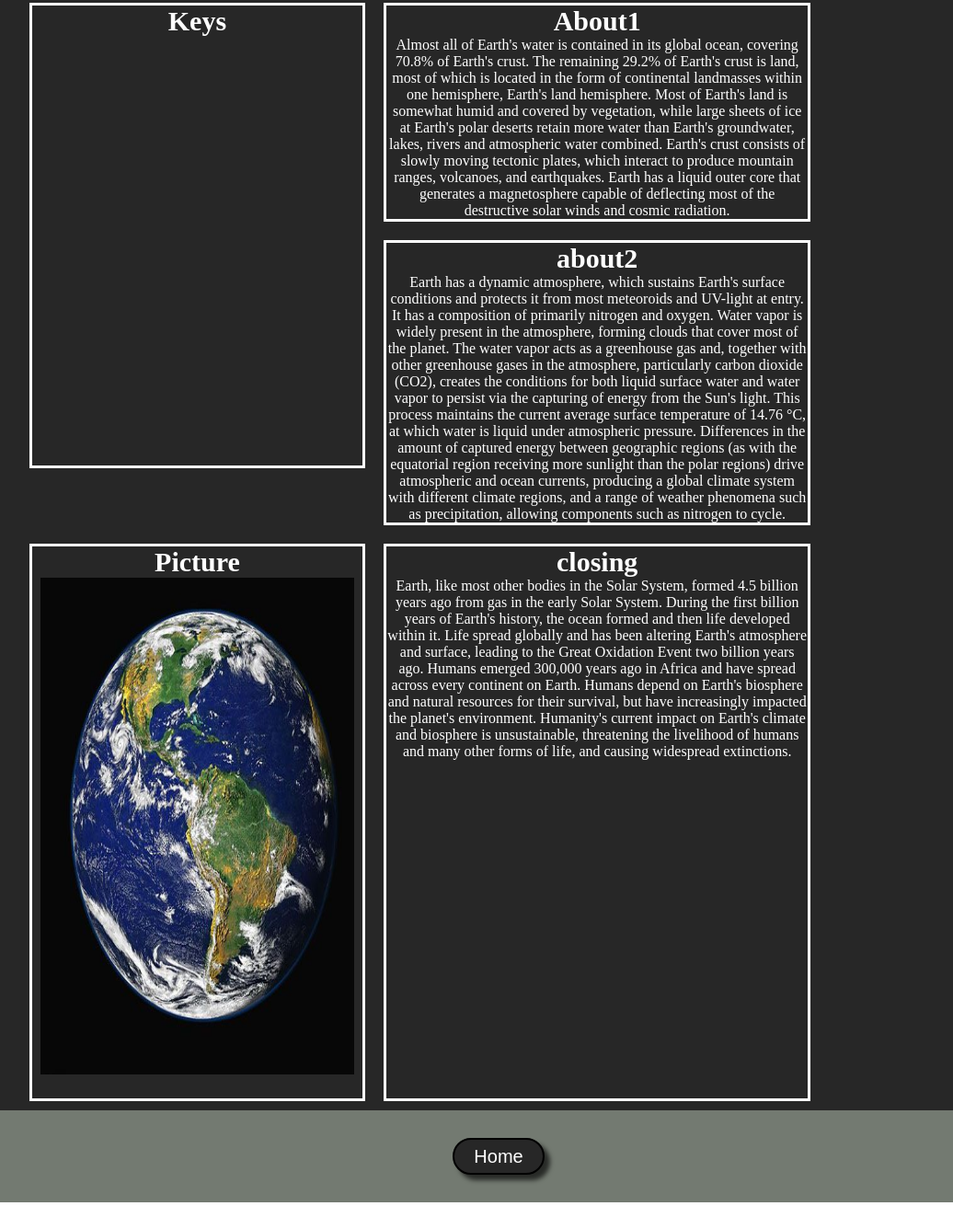
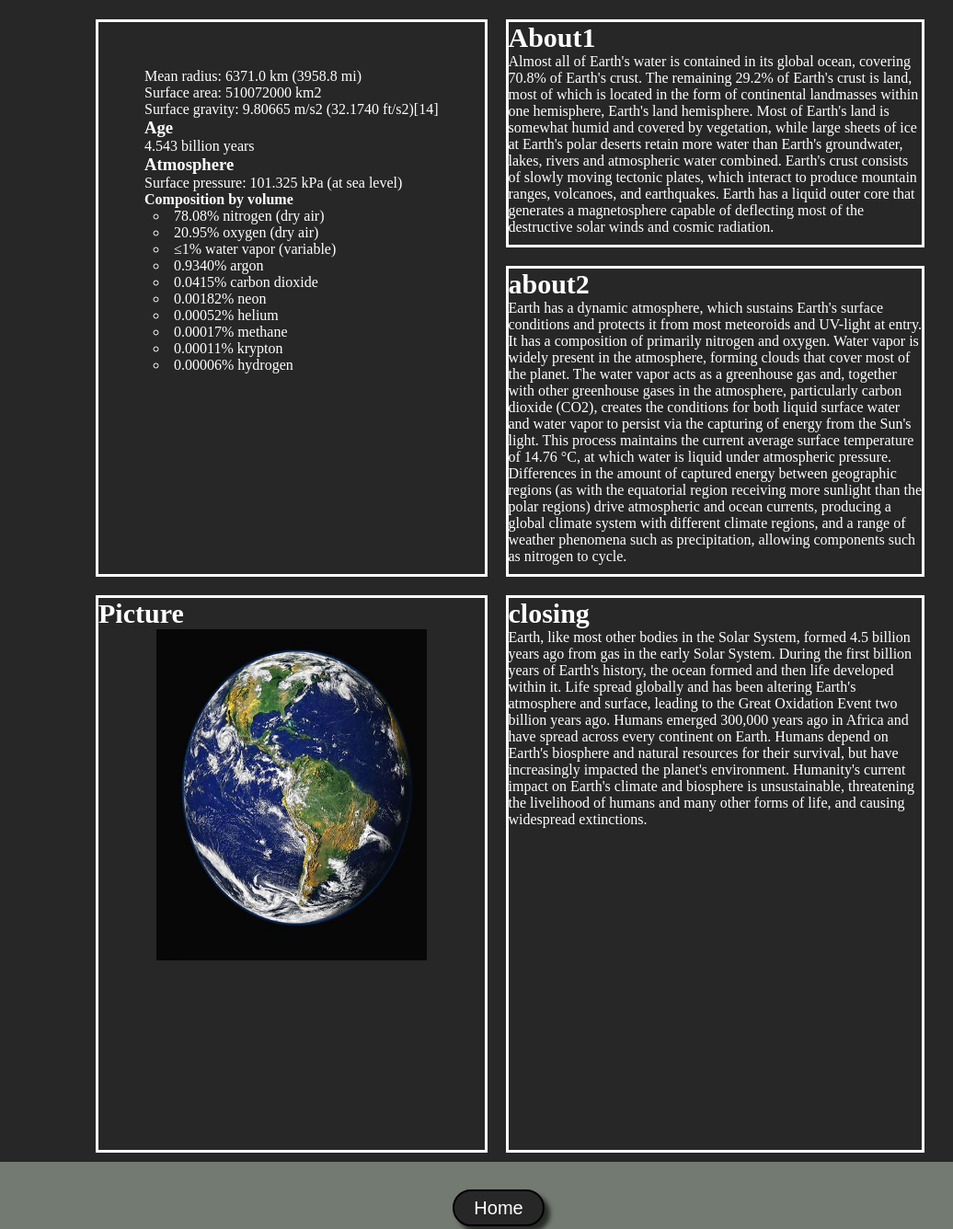
Before and after one commit to ToshifumiDT/space, a plain HTML site: page pages/earth.html in a window 1280 px wide. Shown: the part 191-1527 px from the top of the page at 92% size, without its empty margins (98-1134 px from the left). Before the commit the page ends 1498 px from the top, so only its background shows below. Drawn offline with Linux system fonts and the light colour scheme.

Commit message:
adjusted css/added contents

```diff
--- a/css/page.css
+++ b/css/page.css
@@ -17,11 +17,22 @@ main{
 h2{
     font-size: 30px;
 }
+/*keys*/
+.keys{
+    text-align: left;
+    padding: 50px 50px;
+}
 
+ul {
+    list-style-position: inside;
+    padding-left: 10px;
+}
+
+/*introduction*/
 .introduction{
     text-align: center;
     padding: 10px;
-    margin: 0px 150px 30px;
+    margin: 0px 30% 30px;
     color: rgb(255, 255, 255);
     border: 3px solid #ffffff;
 }
@@ -29,8 +40,8 @@ h2{
 /*containter*/
 .container{
     display: grid;
-    text-align: center;
-    margin: 30px 120px 0px;
+    justify-content: center;
+    margin: 30px 0 0 15%;
 }
 /*Keys*/
 .keys{
@@ -50,8 +61,10 @@ h2{
     height: 600px;
 }
 .picture img{
-    width: 95%;
-    height: 90%;
+    width: 70%;
+    height: 60%;
+    display: block;
+    margin: 0 auto;
 }
 #item2{
     grid-area: 3/1/4/2;
--- a/pages/earth.html
+++ b/pages/earth.html
@@ -23,7 +23,29 @@
         <div class="container">
             <!--Keys-->
             <div class="keys" id="item1">
-                <h2>Keys</h2>
+                <p>Mean radius: 6371.0 km (3958.8 mi)</p>
+                <p>Surface area: 510072000 km2</p>
+                <p>Surface gravity: 9.80665 m/s2
+                    (32.1740 ft/s2)[14]</p>
+                <h3>Age</h3>
+                <p>4.543 billion years</p>
+                <h3>Atmosphere</h3>
+                <p>Surface pressure: 101.325 kPa (at sea level)</p>
+                <b>Composition by volume</b>
+                <ul type="circle">
+                    <li>78.08% nitrogen (dry air)</li>
+                    <li>20.95% oxygen (dry air)</li>
+                    <li>≤1% water vapor (variable)</li>
+                    <li>0.9340% argon</li>
+                    <li>0.0415% carbon dioxide</li>
+                    <li>0.00182% neon</li>
+                    <li>0.00052% helium</li>
+                    <li>0.00017% methane</li>
+                    <li>0.00011% krypton</li>
+                    <li>0.00006% hydrogen</li>
+                </ul>
+
+
             </div>
             <!--picture-->
             <div class="picture" id="item2">
```
Also changed, not shown: 1 other file.
